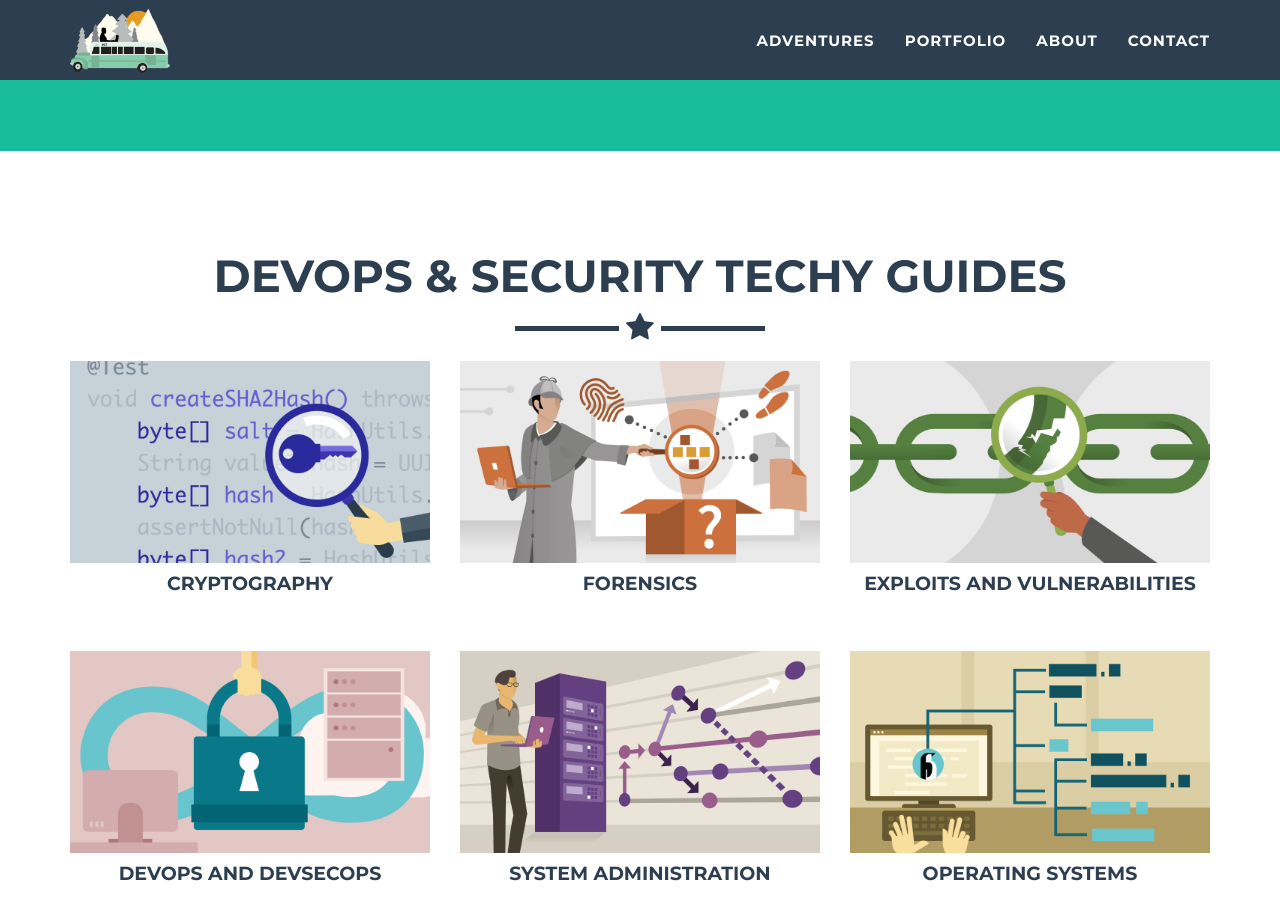
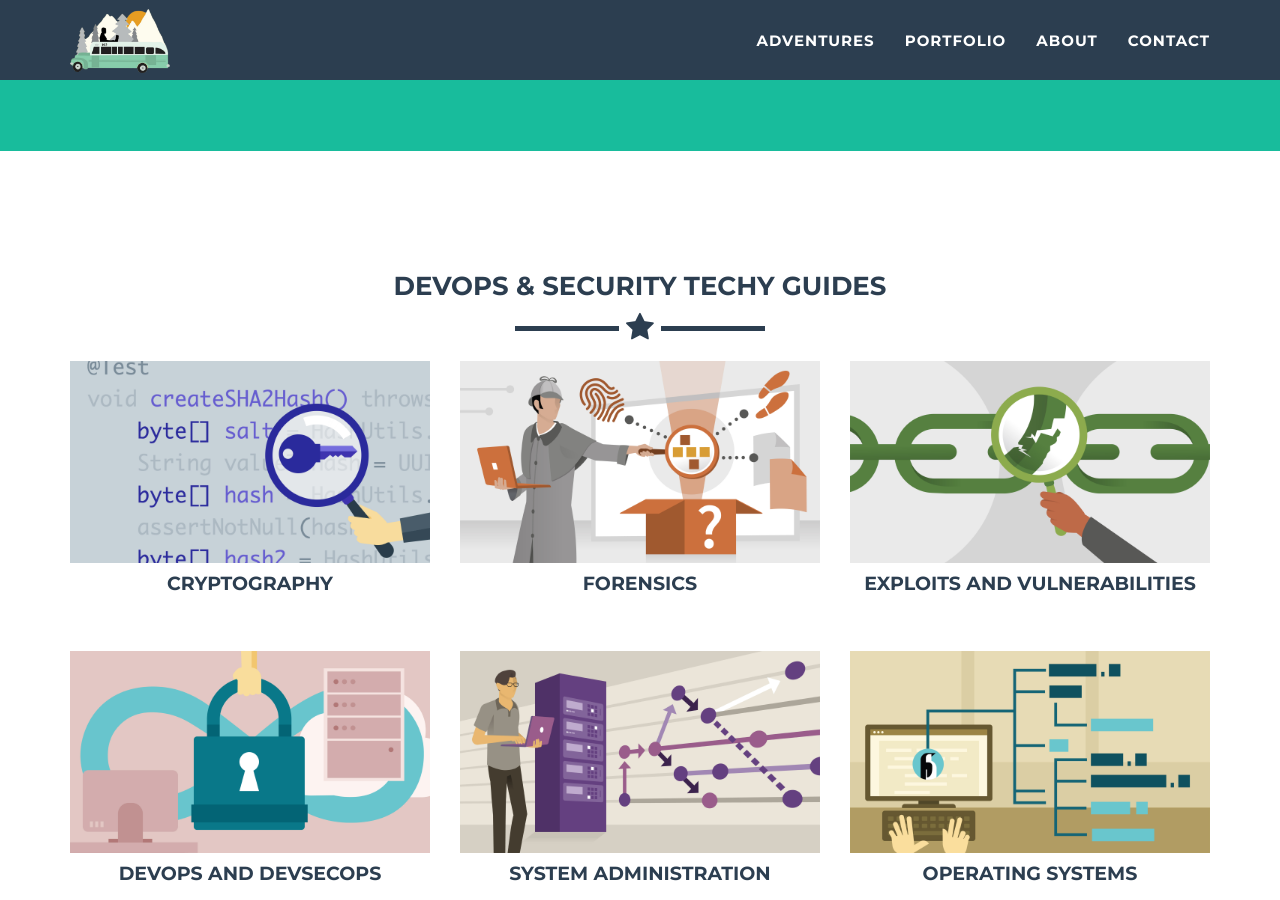
Before and after one commit to Ahmed-Elkashef/Ahmed-Elkashef.github.io, a Jekyll site: the page built from index.html, in a window 1280 px wide and 900 px high, scrolled down 678 px. Built offline with Jekyll 4.4.1, drawn with Linux system fonts in a browser that asks for light colours.

```diff
--- a/_includes/contact.html
+++ b/_includes/contact.html
@@ -7,7 +7,7 @@
         <hr class="star-primary">
       </div>
     </div>
-    <div class="row">
+    <div class="row" style="padding-left: 15px;padding-right: 15px;">
       <div class="col-lg-8 col-lg-offset-2">
         <!-- To configure the contact form email address, go to mail/contact_me.php and update the email address in the PHP file on line 19. -->
         <!-- The form should work on most web servers, but if the form is not working you may need to configure your web server differently. -->
--- a/_includes/portfolio_grid.html
+++ b/_includes/portfolio_grid.html
@@ -3,7 +3,7 @@
         <div class="container">
             <div class="row">
                 <div class="col-lg-12 text-center">
-                    <h2>DevOps & Security Techy Guides</h2>
+                    <h3>DevOps & Security Techy Guides</h3>
                     <hr class="star-primary">
                 </div>
             </div>
```
